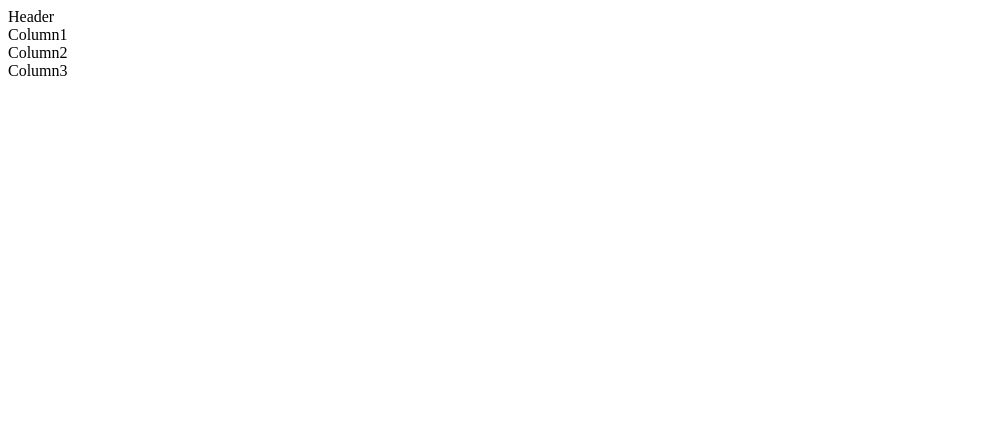
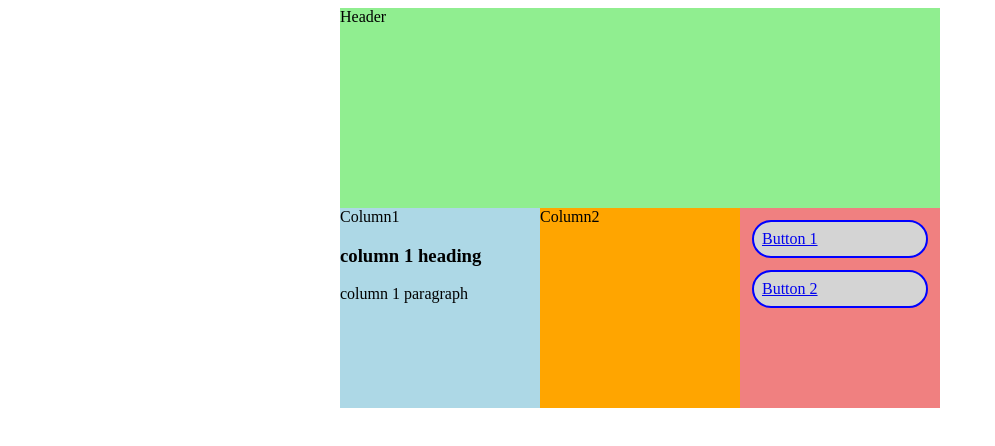
Before and after one commit to FIRST-GDWD/6019-6020, a plain HTML site: page projects/mebay/index.html in a window 1280 px wide. Shown: the whole page, without its empty margins (0-995 px from the left). Drawn offline with Linux system fonts and the light colour scheme.

Commit message:
mebay short demo 2

```diff
--- a/projects/mebay/css/style.css
+++ b/projects/mebay/css/style.css
@@ -0,0 +1,43 @@
+#layout {
+    display: grid;
+    grid-template-columns: 1fr 200px 200px 200px 1fr;
+    grid-template-areas:
+        ". h h h ."
+        ". c1 c2 c3 .";
+
+
+
+
+
+
+    grid-auto-rows: 200px;
+}
+
+#header {
+    background-color: lightgreen;
+    grid-area: h;
+}
+
+#column-1 {
+    background-color: lightblue;
+    grid-area: c1;
+}
+
+#column-2 {
+    background-color: orange;
+    grid-area: c2;
+}
+
+#column-3 {
+    background-color: lightcoral;
+    grid-area: c3;
+}
+
+#column-3 a {
+    background-color: rgb(212, 212, 212);
+    display: block;
+    border: 2px solid blue;
+    margin: 12px;
+    padding: 8px;
+    border-radius: 24px;
+}
--- a/projects/mebay/index.html
+++ b/projects/mebay/index.html
@@ -9,9 +9,16 @@
     <body>
         <div id="layout">
             <div id="header">Header</div>
-            <div id="column-1">Column1</div>
+            <div id="column-1">
+                Column1
+                <h3>column 1 heading</h3>
+                <p>column 1 paragraph</p>
+            </div>
             <div id="column-2">Column2</div>
-            <div id="column-3">Column3</div>
+            <div id="column-3">
+                <a href="#">Button 1</a>
+                <a href="#">Button 2</a>
+            </div>
         </div>
     </body>
 </html>
```
